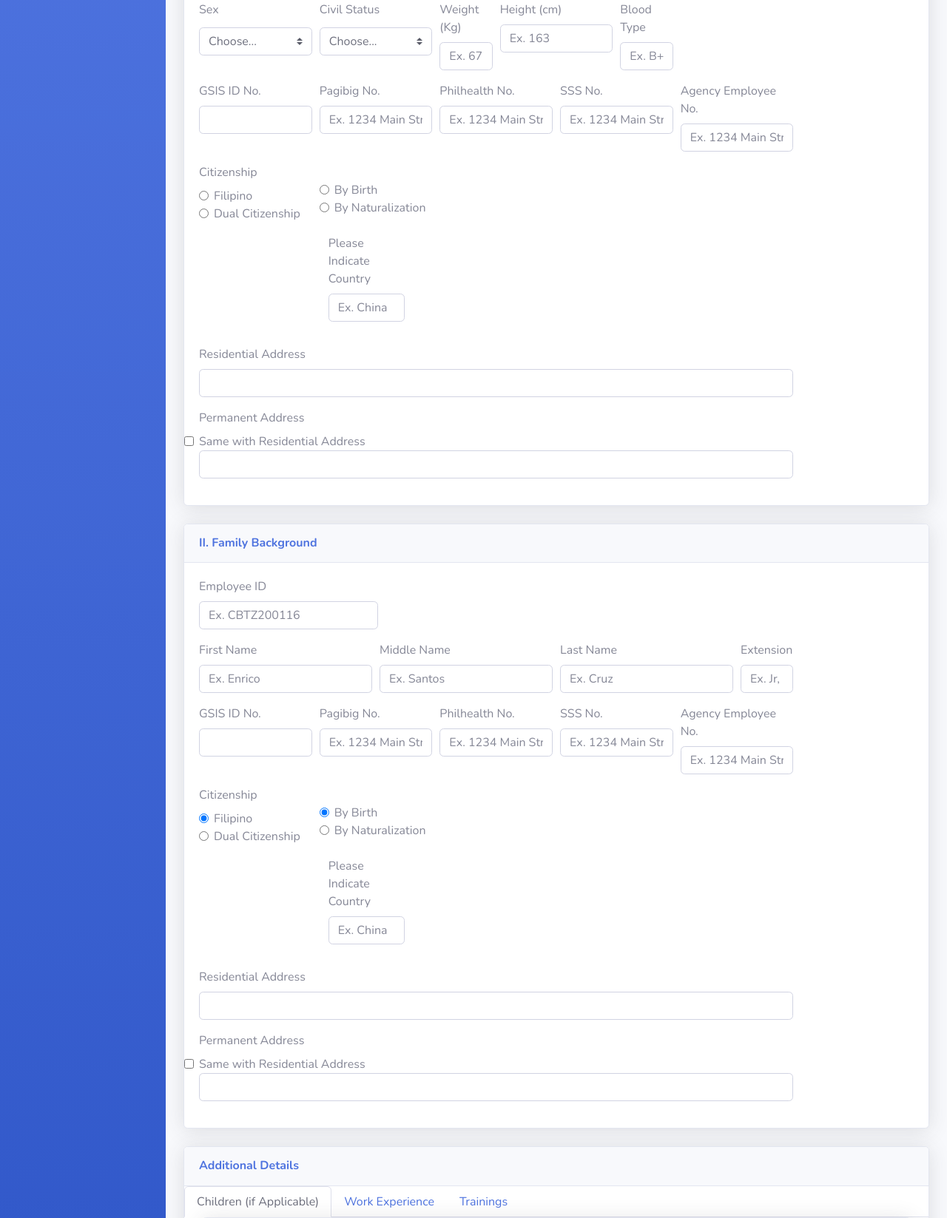
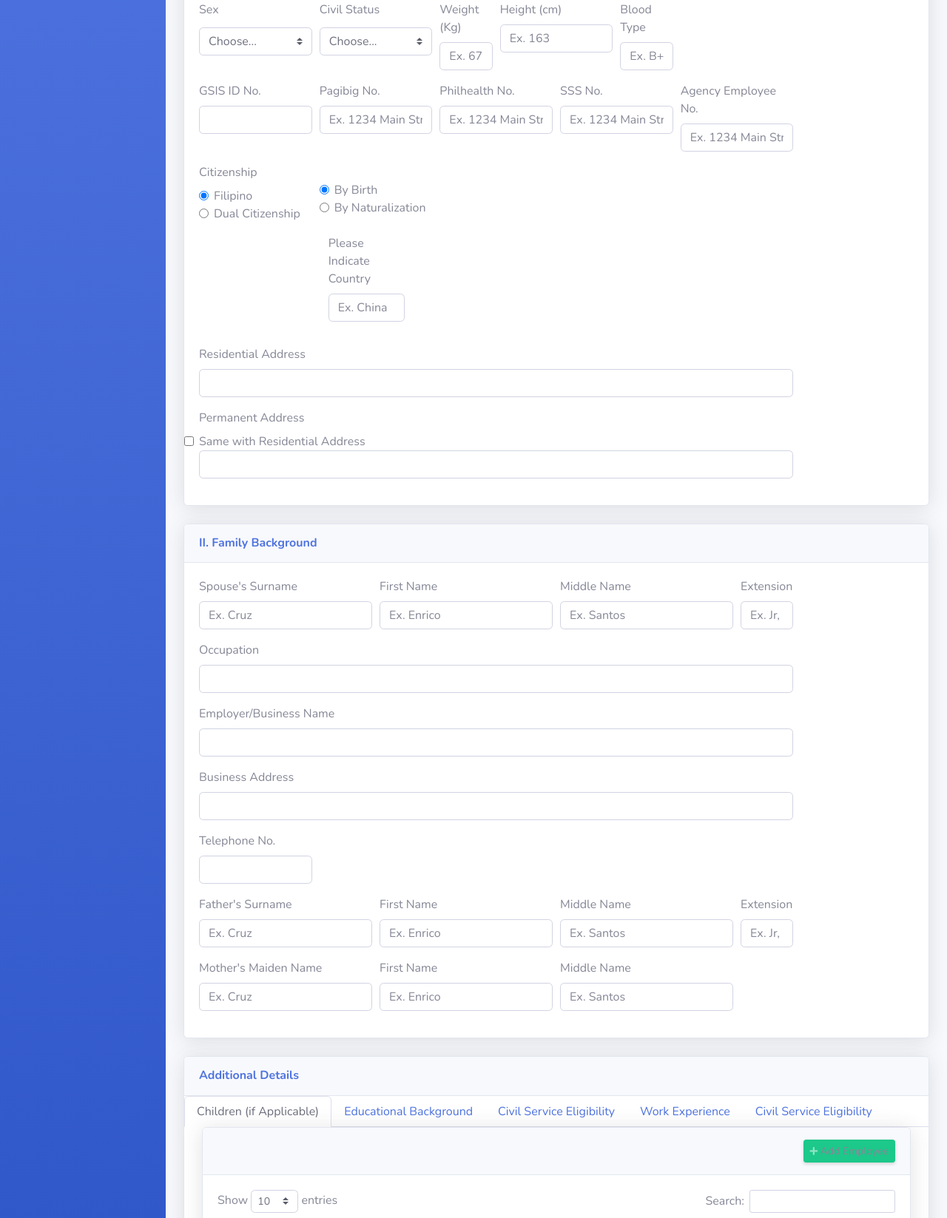
Before and after one commit to CzarBob/dolex-hris, a PHP site: page /viewEmployee.php?id=2 in a window 1280 px wide. Shown: the part 510-2157 px from the top of the page at 74% size. Run offline with PHP 8.4, Linux system fonts and the light colour scheme; data comes from the database, SQL or seed files in the repository; some libraries are stand-ins or nearby versions.

Commit message:
Updated Personal details input

```diff
--- a/viewEmployee.php
+++ b/viewEmployee.php
@@ -420,13 +420,13 @@ if (isset($_GET['id'])) {
 
                                     </div> -->
 
-                                    <div class="form-group">
-                                        <label for="inputAddress">Employee ID</label>
-                                        <input style="width: 25%;" type="text" class="form-control" id="employeeid" placeholder="Ex. CBTZ200116">
-                                    </div>
                                     <!-- Grid row -->
                                     <div class="form-row">
                                         <!-- Default input -->
+                                        <div class="form-group col-md-3">
+                                        <label for="inputEmail4">Spouse's Surname</label>
+                                        <input type="text" name="lastname" id = "lastname"  placeholder="Ex. Cruz" class="form-control validate" required>
+                                        </div>
                                         <div class="form-group col-md-3">
                                         <label for="inputEmail4">First Name</label>
                                         <input type="text" name="firstname" id = "firstname"  placeholder="Ex. Enrico" class="form-control validate" required>
@@ -435,10 +435,7 @@ if (isset($_GET['id'])) {
                                         <label for="inputEmail4">Middle Name</label>
                                         <input type="text" name="middlename" id = "middlename"  placeholder="Ex. Santos" class="form-control validate" required>
                                         </div>
-                                        <div class="form-group col-md-3">
-                                        <label for="inputEmail4">Last Name</label>
-                                        <input type="text" name="lastname" id = "lastname"  placeholder="Ex. Cruz" class="form-control validate" required>
-                                        </div>
+
                                         <div class="form-group col-md-1">
                                         <label for="inputEmail4">Extension</label>
                                         <input type="text" name="nameExtension" id = "nameExtension"  placeholder="Ex. Jr, II, III" class="form-control validate" required>
@@ -446,83 +443,20 @@ if (isset($_GET['id'])) {
 
                                     </div>
 
-
-
-                                    <!-- Grid row -->
-                                    <div class="form-row">
+                                   <!-- Grid row -->
+                                   <div class="form-row">
                                         <!-- Default input -->
-                                        <div class="form-group col-md-2">
-                                        <label for="inputCity">GSIS ID No.</label>
+                                        <div class="form-group col-md-10">
+                                        <label for="inputCity">Occupation</label>
                                         <input type="text" class="form-control" id="dob" >
                                         </div>
-                                        <!-- Default input -->
-                                        <div class="form-group col-md-2">
-                                        <label for="inputZip">Pagibig No.</label>
-                                        <input type="text" class="form-control" id="inputZip" placeholder="Ex. 1234 Main Street">
-                                        </div>
-                                         <!-- Default input -->
-                                        <div class="form-group col-md-2">
-                                        <label for="inputZip">Philhealth No.</label>
-                                        <input type="text" class="form-control" id="inputZip" placeholder="Ex. 1234 Main Street">
-                                        </div>
-                                        <!-- Default input -->
-                                        <div class="form-group col-md-2">
-                                        <label for="inputZip">SSS No.</label>
-                                        <input type="text" class="form-control" id="inputZip" placeholder="Ex. 1234 Main Street">
-                                        </div>
-                                        <!-- Default input -->
-                                        <div class="form-group col-md-2">
-                                        <label for="inputZip">Agency Employee No.</label>
-                                        <input type="text" class="form-control" id="inputZip" placeholder="Ex. 1234 Main Street">
-                                        </div>
+
                                     </div>
                                     <!-- Grid row -->
                                     <div class="form-row">
                                         <!-- Default input -->
-                                        <div class="form-group col-md-2">
-                                            <label for="inputCity">Citizenship</label>
-                                            <div class="form-check">
-                                            <input class="form-check-input" type="radio" name="gridRadios1st" id="gridRadios1" value="option1" checked>
-                                            <label class="form-check-label" for="gridRadios1">
-                                                Filipino
-                                            </label>
-                                            </div>
-                                            <div class="form-check">
-                                            <input class="form-check-input" type="radio" name="gridRadios1st" id="gridRadios2" value="option2">
-                                            <label class="form-check-label" for="gridRadios2">
-                                                Dual Citizenship
-                                            </label>
-                                            </div>
-                                        </div>
-
-                                        <div class="form-group col-md-2">
-                                        <label for="inputCity"></label>
-                                            <div class="form-check">
-                                                <input class="form-check-input" type="radio" name="gridRadios" id="gridRadios1" value="option1" checked>
-                                                <label class="form-check-label" for="gridRadios1">
-                                                    By Birth
-                                                </label>
-                                            </div>
-                                            <div class="form-check">
-                                                <input class="form-check-input" type="radio" name="gridRadios" id="gridRadios2" value="option2">
-                                                <label class="form-check-label" for="gridRadios2">
-                                                    By Naturalization
-                                                </label>
-                                            </div> <br>
-                                            <div class="form-group col-md-10">
-                                                <label for="inputZip">Please Indicate Country</label>
-                                                <input type="text" class="form-control" id="inputZip" placeholder="Ex. China">
-                                            </div>
-                                        </div>
-
-                                    </div>
-
-
-                                    <!-- Grid row -->
-                                    <div class="form-row">
-                                        <!-- Default input -->
                                         <div class="form-group col-md-10">
-                                        <label for="inputCity">Residential Address</label>
+                                        <label for="inputCity">Employer/Business Name</label>
                                         <input type="text" class="form-control" id="dob" >
                                         </div>
 
@@ -532,25 +466,76 @@ if (isset($_GET['id'])) {
                                     <div class="form-row">
                                         <!-- Default input -->
                                         <div class="form-group col-md-10">
-                                        <label for="inputCity">Permanent Address</label><br>
-                                        <input class="form-check-input" type="checkbox" id="gridCheck1">
-                                        <label class="form-check-label" for="gridCheck1">
-                                            Same with Residential Address
-                                        </label>
+                                        <label for="inputCity">Business Address</label>
                                         <input type="text" class="form-control" id="dob" >
                                         </div>
 
                                     </div>
+
+                                    <!-- Grid row -->
+                                    <div class="form-row">
+                                        <!-- Default input -->
+                                        <div class="form-group col-md-2">
+                                        <label for="inputCity">Telephone No.</label>
+                                        <input type="text" class="form-control" id="dob" >
+                                        </div>
+
+                                    </div>
+
+
+                                    <!-- Grid row -->
+                                    <div class="form-row">
+                                        <!-- Default input -->
+                                        <div class="form-group col-md-3">
+                                        <label for="inputEmail4">Father's Surname</label>
+                                        <input type="text" name="lastname" id = "lastname"  placeholder="Ex. Cruz" class="form-control validate" required>
+                                        </div>
+                                        <div class="form-group col-md-3">
+                                        <label for="inputEmail4">First Name</label>
+                                        <input type="text" name="firstname" id = "firstname"  placeholder="Ex. Enrico" class="form-control validate" required>
+                                        </div>
+                                        <div class="form-group col-md-3">
+                                        <label for="inputEmail4">Middle Name</label>
+                                        <input type="text" name="middlename" id = "middlename"  placeholder="Ex. Santos" class="form-control validate" required>
+                                        </div>
+
+                                        <div class="form-group col-md-1">
+                                        <label for="inputEmail4">Extension</label>
+                                        <input type="text" name="nameExtension" id = "nameExtension"  placeholder="Ex. Jr, II, III" class="form-control validate" required>
+                                        </div>
+
+                                    </div>
+
+                                     <!-- Grid row -->
+                                     <div class="form-row">
+                                        <!-- Default input -->
+                                        <div class="form-group col-md-3">
+                                        <label for="inputEmail4">Mother's Maiden Name</label>
+                                        <input type="text" name="lastname" id = "lastname"  placeholder="Ex. Cruz" class="form-control validate" required>
+                                        </div>
+                                        <div class="form-group col-md-3">
+                                        <label for="inputEmail4">First Name</label>
+                                        <input type="text" name="firstname" id = "firstname"  placeholder="Ex. Enrico" class="form-control validate" required>
+                                        </div>
+                                        <div class="form-group col-md-3">
+                                        <label for="inputEmail4">Middle Name</label>
+                                        <input type="text" name="middlename" id = "middlename"  placeholder="Ex. Santos" class="form-control validate" required>
+                                        </div>
+
+
+
+                                    </div>
+
+
+
+
+
 
                                 </div>
                             </div>
                         </div>
 
                     <!-- END OF FAMILY BACKGROUND FORM -->
-
-
-
-
 
 
 
@@ -571,10 +556,16 @@ if (isset($_GET['id'])) {
                                     <a class="nav-link active" id="home-tab" data-toggle="tab" href="#home" role="tab" aria-controls="home" aria-selected="true">Children (if Applicable)</a>
                                 </li>
                                 <li class="nav-item">
-                                    <a class="nav-link" id="profile-tab" data-toggle="tab" href="#profile" role="tab" aria-controls="profile" aria-selected="false">Work Experience</a>
+                                    <a class="nav-link" id="profile-tab" data-toggle="tab" href="#profile" role="tab" aria-controls="profile" aria-selected="false">Educational Background</a>
                                 </li>
                                 <li class="nav-item">
-                                    <a class="nav-link" id="contact-tab" data-toggle="tab" href="#contact" role="tab" aria-controls="contact" aria-selected="false">Trainings</a>
+                                    <a class="nav-link" id="contact-tab" data-toggle="tab" href="#contact" role="tab" aria-controls="contact" aria-selected="false">Civil Service Eligibility</a>
+                                </li>
+                                <li class="nav-item">
+                                    <a class="nav-link" id="contact-tab" data-toggle="tab" href="#contact" role="tab" aria-controls="contact" aria-selected="false">Work Experience</a>
+                                </li>
+                                <li class="nav-item">
+                                    <a class="nav-link" id="contact-tab" data-toggle="tab" href="#contact" role="tab" aria-controls="contact" aria-selected="false">Civil Service Eligibility</a>
                                 </li>
                                 </ul>
                                 <div class="tab-content" id="myTabContent">
```
